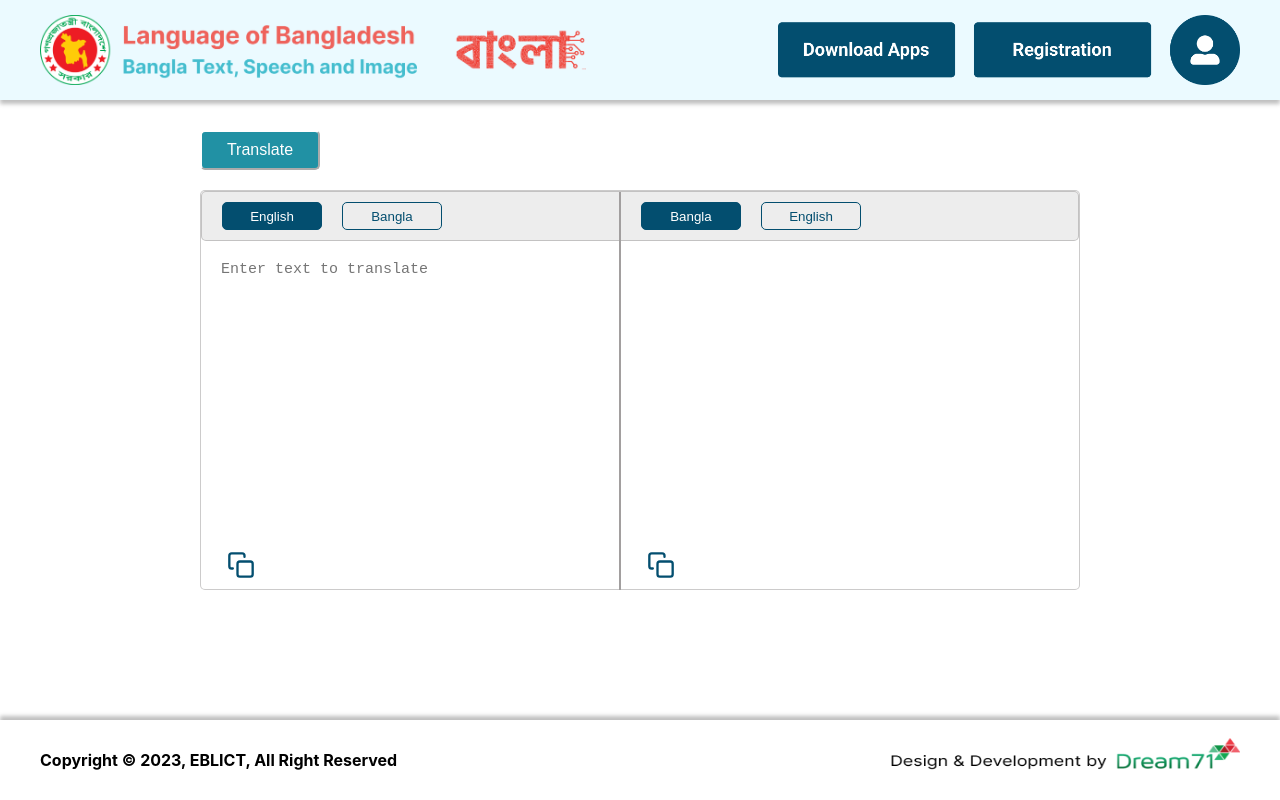
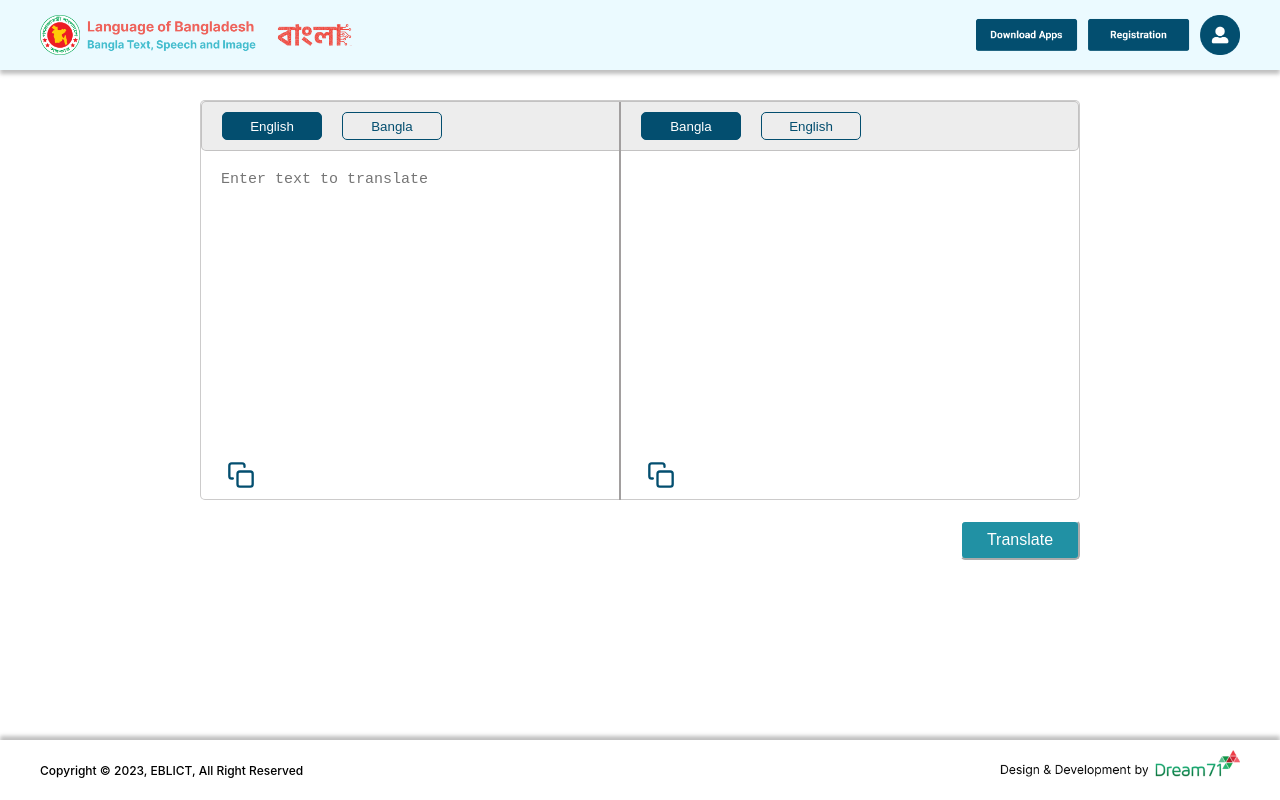
Before and after one commit to Sunny1509006/Translation-Frontend, a React (Create React App) app: page / in a window 1280 px wide. Built offline with nearby package versions, Linux system fonts and the light colour scheme.

Commit message:
Design of header, footer and body has been modified

```diff
--- a/src/TranslationPanel.css
+++ b/src/TranslationPanel.css
@@ -3,7 +3,7 @@ display: flex;
 justify-content: space-between;
 position: fixed;
 width: 100%;
-height: 100px;
+height: 70px;
 left: 0px;
 /* top: 138px; */
 
@@ -14,14 +14,15 @@ box-shadow: 0px 4px 4px rgba(0, 0, 0, 0.25);
 }
 
 .body {
-    margin-top: 100px;
+    margin-top: 70px;
     display: flex;
     flex-direction: column;
     justify-content: space-between;
-    align-items: flex-start;
+    align-items: flex-end;
     width: calc(100% - 400px);
     padding: 30px 200px;
     gap: 20px;
+    min-height: 400px;
 }
 
 .translation-box {
@@ -100,7 +101,7 @@ justify-content: space-between;
 align-items: center;
 position: absolute;
 width: calc(100% - 80px);
-height: 60px;
+height: 40px;
 /* left: 0px; */
 bottom: 0px;
 /* background-color: #034E6F; */
@@ -111,7 +112,7 @@ padding: 10px 40px;
 }
 
 .Footer img {
-    height: 35px;
-    width: 350px;
+    height: 30px;
+    width: auto;
     margin-top: -10px;
 }
--- a/src/TranslationPanel.js
+++ b/src/TranslationPanel.js
@@ -49,35 +49,20 @@ const TranslationPanel = () => {
         <img
           src="/images/lang_of_bd.png"
           style={{
-            height: "70px",
+            height: "40px",
             padding: "15px 0px 10px 40px",
           }}
         />
         <img
           src="/images/profile.png"
           style={{
-            height: "70px",
+            height: "40px",
             padding: "15px 40px 10px 0px",
           }}
         />
       </div>
       <div className="body">
-        <div>
-          <button
-            style={{
-              background: "#2191A4",
-              borderRadius: "5px",
-              borderColor: "#FFFFFF",
-              height: "40px",
-              width: "120px",
-              color: "white",
-              fontSize: "16px",
-            }}
-            onClick={translateText}
-          >
-            Translate
-          </button>
-        </div>
+
         <div className="translation-box">
           <div className="translation-box-header">
             <div className="header-box-style">
@@ -158,7 +143,7 @@ const TranslationPanel = () => {
                   padding: "20px",
                   overflow: "auto",
                   resize: "none",
-                  fontSize: '15px'
+                  fontSize: "15px",
                   //   borderColor: 'gray'
                 }}
               />
@@ -223,9 +208,14 @@ const TranslationPanel = () => {
                   <Loader />
                 </div>
               ) : (
-
                 <div
-                  style={{ height: "calc(100% - 140px)", overflow: "auto", display: "flex", textAlign: 'left', fontSize: '15px'}}
+                  style={{
+                    height: "calc(100% - 140px)",
+                    overflow: "auto",
+                    display: "flex",
+                    textAlign: "left",
+                    fontSize: "15px",
+                  }}
                 >
                   {translatedText}
                 </div>
@@ -262,9 +252,25 @@ const TranslationPanel = () => {
             </div>
           </div>
         </div>
+        <div>
+          <button
+            style={{
+              background: "#2191A4",
+              borderRadius: "5px",
+              borderColor: "#FFFFFF",
+              height: "40px",
+              width: "120px",
+              color: "white",
+              fontSize: "16px",
+            }}
+            onClick={translateText}
+          >
+            Translate
+          </button>
+        </div>
       </div>
       <div className="Footer">
-        <p style={{ fontWeight: "bold" }}>
+        <p style={{ fontWeight: "bold", fontSize: "12px", fontWeight: '500' }}>
           Copyright © 2023, EBLICT, All Right Reserved
         </p>
         <img src="/images/Dream71.png" />
```
Lines whose indentation alone changed are shown as unchanged.
